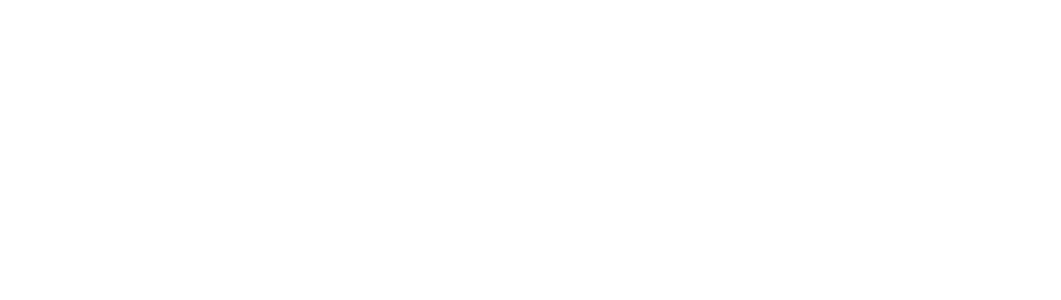
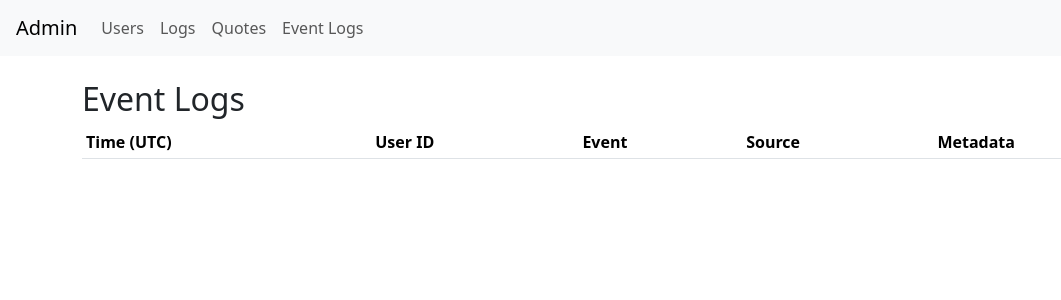
Before and after one commit to josh-er/MotivatorApp, a Flask app: page /admin/events in a window 1280 px wide. Before the commit the part shown is empty. Shown: the top 300 px of the page, without its empty margins (0-1061 px from the left). Run offline with Flask 3, Linux system fonts and the light colour scheme; the visitor is signed in with stand-in values (Sample User, id 1); lists and menus that the app fills with data are empty; parts of the project's set-up code (start-up, migrations or seed data) failed here and were passed over.

Commit message:
ensure events.html is represented properly

```diff
--- a/Motivator/templates/admin/base.html
+++ b/Motivator/templates/admin/base.html
@@ -13,6 +13,7 @@
     <a class="nav-link" href="/admin/users">Users</a>
     <a class="nav-link" href="/admin/logs">Logs</a>
     <a class="nav-link" href="/admin/quotes">Quotes</a>
+    <a class="nav-link" href="/admin/events">Event Logs</a>
   </div>
 </nav>
 
--- a/Motivator/templates/admin/events.html
+++ b/Motivator/templates/admin/events.html
@@ -0,0 +1,33 @@
+{% extends "admin/base.html" %}
+{% block content %}
+
+<h2>Event Logs</h2>
+
+<table class="table table-sm table-striped">
+  <thead>
+    <tr>
+      <th>Time (UTC)</th>
+      <th>User ID</th>
+      <th>Event</th>
+      <th>Source</th>
+      <th>Metadata</th>
+    </tr>
+  </thead>
+  <tbody>
+    {% for event in events %}
+    <tr>
+      <td>
+        {{ event.created_at.strftime("%Y-%m-%d %H:%M:%S") if event.created_at else "-" }}
+      </td>
+      <td>{{ event.user_id or "-" }}</td>
+      <td>{{ event.event_type }}</td>
+      <td>{{ event.source }}</td>
+      <td>
+        {{ event.metadata[:80] }}{% if event.metadata and event.metadata|length > 80 %}…{% endif %}
+      </td>
+    </tr>
+    {% endfor %}
+  </tbody>
+</table>
+
+{% endblock %}
```
